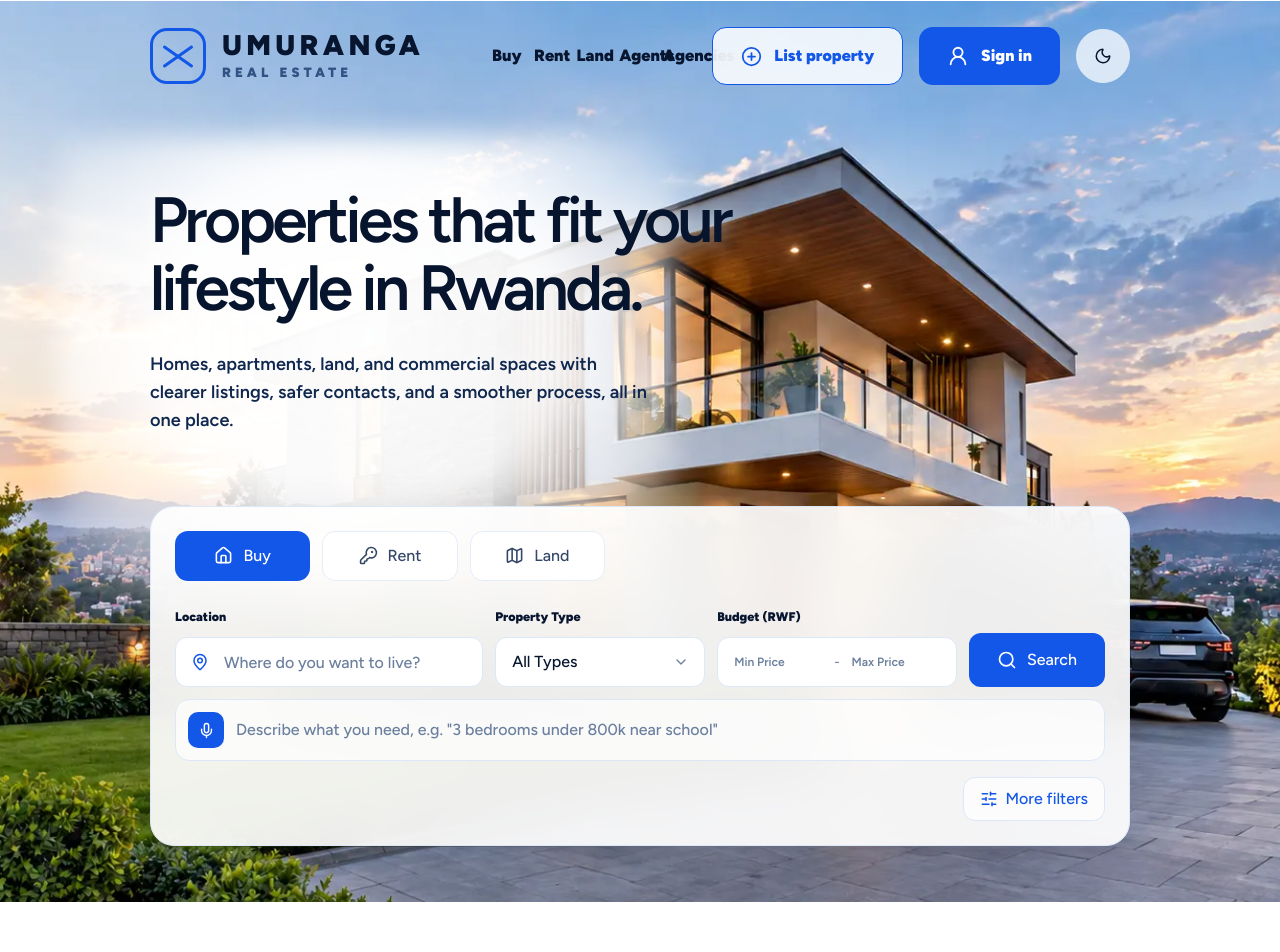
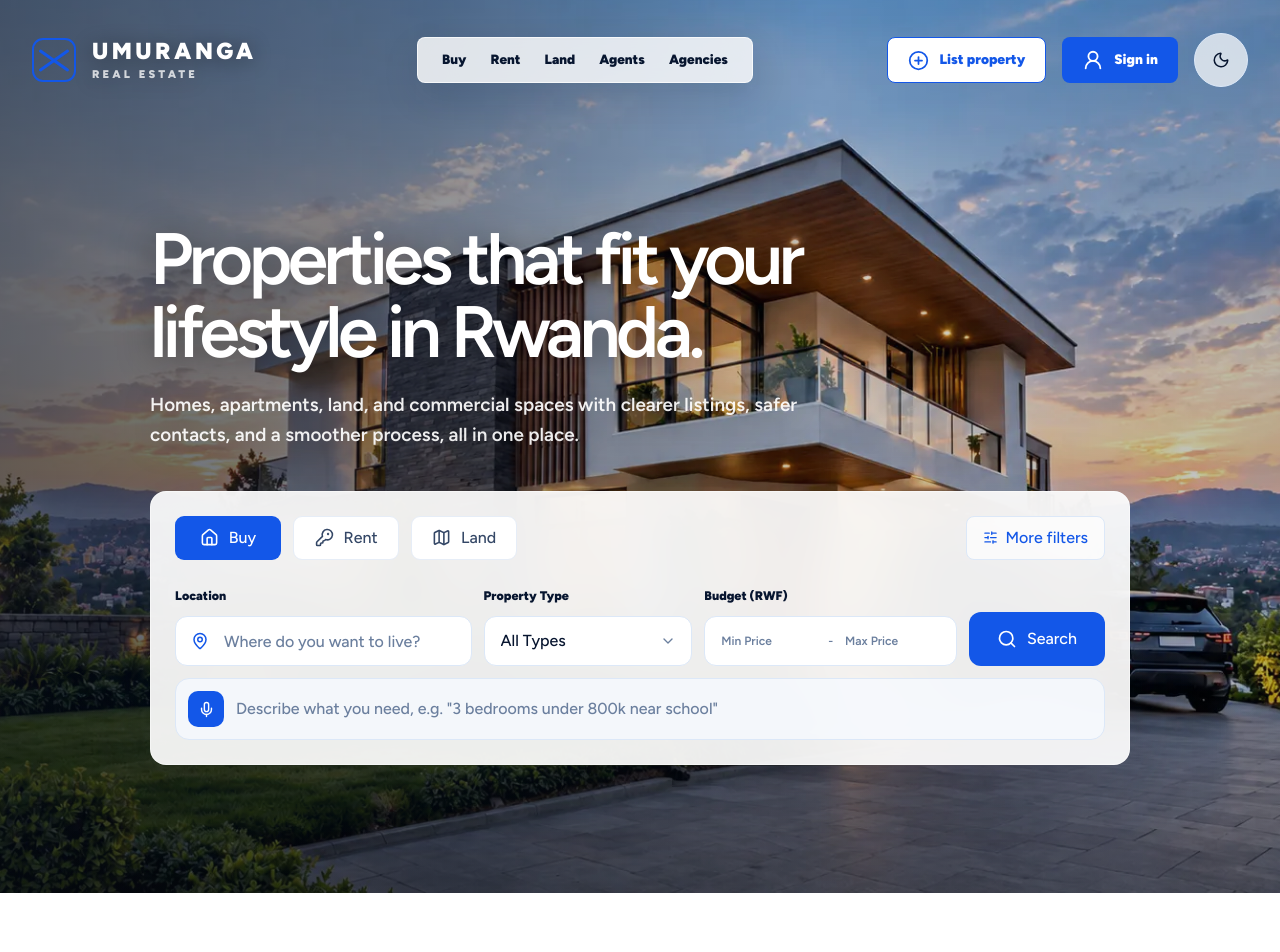
Before and after one commit to rurangwaluc/umuranga, a Next.js app in the folder apps/web/: page / in a window 1280 px wide. Shown: the top 952 px of the page. Built offline with nearby package versions, Linux system fonts and the light colour scheme.

Commit message:
Refine homepage hero and footer layout

```diff
--- a/apps/web/src/app/page.tsx
+++ b/apps/web/src/app/page.tsx
@@ -193,9 +193,9 @@ export default function HomePage() {
       <div className="w-full">
         <HeroSection />
 
-        <div className="mx-auto w-full max-w-[1480px] px-5 py-14 sm:px-8 sm:py-16 lg:px-10 lg:py-20 xl:px-12">
+        <div className="mx-auto w-full max-w-[1480px] px-5 pb-14 pt-6 sm:px-8 sm:pb-16 sm:pt-8 lg:px-10 lg:pb-20 lg:pt-10 xl:px-12">
 
-        <ScrollReveal className="mt-14 sm:mt-16" staggerChildren>
+        <ScrollReveal className="mt-8 sm:mt-10" staggerChildren>
           <section id="properties">
             <div className="mb-6 flex flex-col gap-3 sm:flex-row sm:items-end sm:justify-between">
               <div>
--- a/apps/web/src/components/home-hero-header.tsx
+++ b/apps/web/src/components/home-hero-header.tsx
@@ -103,30 +103,42 @@ export function HomeHeroHeader({
   return (
     <>
       <header
-        className={`${mobileOpen ? "fixed inset-x-0 top-0" : "sticky top-0"} z-[100] border-b transition-colors duration-300 ${
+        className={`${mobileOpen ? "fixed inset-x-0 top-0" : "sticky top-0"} z-[100] border-b px-3 transition-colors duration-300 sm:px-5 ${
           isScrolled || mobileOpen
-            ? "border-[#dce8f8]/80 bg-white/94 backdrop-blur-xl dark:border-white/10 dark:bg-[#050505]/94"
-            : "border-transparent bg-transparent"
+            ? "border-[#dce8f8] bg-white/94 py-2 backdrop-blur-xl dark:border-white/10 dark:bg-[#050505]/94"
+            : "border-transparent bg-transparent pt-3 sm:pt-4"
         }`}
       >
-        <div className="mx-auto grid h-[92px] max-w-[1540px] grid-cols-[minmax(0,1fr)_auto] items-center gap-4 px-5 sm:px-8 lg:h-[104px] lg:px-16 xl:h-[112px] xl:grid-cols-[310px_minmax(0,1fr)_430px] xl:gap-8 xl:px-[150px]">
+        <div className="mx-auto grid h-[76px] max-w-[1420px] grid-cols-[minmax(0,1fr)_auto] items-center gap-4 px-1 transition sm:h-[82px] sm:px-2 lg:h-[86px] lg:px-3 xl:h-[88px] xl:grid-cols-[280px_minmax(0,1fr)_390px] xl:gap-7">
           <Link href="/" className="flex min-w-0 items-center gap-3 sm:gap-4">
-            <span className="relative grid h-[48px] w-[48px] shrink-0 place-items-center rounded-[15px] border-[3px] border-[#1357e8] text-[#1357e8] sm:h-[56px] sm:w-[56px] sm:rounded-[17px]">
+            <span className="relative grid h-[40px] w-[40px] shrink-0 place-items-center rounded-[10px] border-[2.5px] border-[#1357e8] text-[#1357e8] sm:h-[44px] sm:w-[44px] sm:rounded-[11px]">
               <span className="absolute h-[3px] w-8 -rotate-35 rounded-full bg-[#1357e8] sm:w-9" />
               <span className="absolute h-[3px] w-8 rotate-35 rounded-full bg-[#1357e8] sm:w-9" />
             </span>
 
             <span className="min-w-0 leading-none">
-              <span className="block whitespace-nowrap text-[1.22rem] font-black uppercase tracking-[0.15em] text-[#07152f] dark:text-white min-[380px]:text-[1.28rem] sm:text-[1.55rem] xl:text-[1.78rem]">
+              <span className={`block whitespace-nowrap text-[1.05rem] font-black uppercase tracking-[0.15em] min-[380px]:text-[1.12rem] sm:text-[1.28rem] xl:text-[1.45rem] ${
+                  isScrolled || mobileOpen
+                    ? "text-[#07152f] drop-shadow-none dark:text-white"
+                    : "text-white drop-shadow-[0_2px_10px_rgba(0,0,0,0.45)]"
+                }`}>
                 UMURANGA
               </span>
-              <span className="mt-1.5 block whitespace-nowrap text-[0.66rem] font-black uppercase tracking-[0.3em] text-[#315384] dark:text-white/62 sm:text-[0.76rem] xl:text-[0.84rem]">
+              <span className={`mt-1.5 block whitespace-nowrap text-[0.58rem] font-black uppercase tracking-[0.28em] sm:text-[0.64rem] xl:text-[0.7rem] ${
+                  isScrolled || mobileOpen
+                    ? "text-[#315384] drop-shadow-none dark:text-white/62"
+                    : "text-white/76 drop-shadow-[0_2px_10px_rgba(0,0,0,0.45)]"
+                }`}>
                 Real Estate
               </span>
             </span>
           </Link>
 
-          <nav className="hidden items-center justify-center gap-10 whitespace-nowrap text-[1.02rem] font-black text-[#07152f] dark:text-white xl:flex">
+          <nav className={`hidden h-[46px] w-fit items-center justify-center gap-6 justify-self-center whitespace-nowrap rounded-[8px] px-6 text-[0.84rem] font-black transition xl:flex ${
+              isScrolled || mobileOpen
+                ? "text-[#07152f] dark:text-white"
+                : "border border-white/70 bg-white/82 text-[#07152f] shadow-[0_14px_36px_rgba(7,21,47,0.12)] backdrop-blur-xl dark:border-white/10 dark:bg-[#050505]/56 dark:text-white dark:shadow-none"
+            }`}>
             {visibleNavLinks.map((item) => (
               <Link key={item.label} href={item.href} className="transition hover:text-[#1357e8]">
                 {item.label}
@@ -137,7 +149,7 @@ export function HomeHeroHeader({
           <div className="hidden items-center justify-end gap-4 xl:flex">
             <Link
               href={listPropertyHref}
-              className="inline-flex h-[58px] items-center justify-center gap-3 whitespace-nowrap rounded-[14px] border border-[#1357e8] bg-white/86 px-7 text-[1rem] font-black text-[#1357e8] backdrop-blur-xl transition hover:bg-white dark:border-[#2f6bff] dark:bg-white dark:text-[#1357e8] dark:hover:bg-[#f4f7ff]"
+              className="inline-flex h-[46px] items-center justify-center gap-2.5 whitespace-nowrap rounded-[8px] border border-[#1357e8] bg-white px-5 text-[0.86rem] font-black text-[#1357e8] transition hover:bg-[#f6f9ff] dark:border-[#2f6bff] dark:bg-white dark:text-[#1357e8] dark:hover:bg-[#f4f7ff]"
             >
               <CirclePlus size={21} />
               List property
@@ -145,7 +157,7 @@ export function HomeHeroHeader({
 
             <Link
               href={dashboardHref}
-              className="inline-flex h-[58px] items-center justify-center gap-3 whitespace-nowrap rounded-[14px] bg-[#1357e8] px-7 text-[1rem] font-black text-white transition hover:bg-[#0f49c7]"
+              className="inline-flex h-[46px] items-center justify-center gap-2.5 whitespace-nowrap rounded-[8px] bg-[#1357e8] px-5 text-[0.86rem] font-black text-white transition hover:bg-[#0f49c7]"
             >
               <UserRound size={22} />
               {userLabel}
--- a/apps/web/src/components/home-hero.tsx
+++ b/apps/web/src/components/home-hero.tsx
@@ -29,6 +29,7 @@ const navLinks = [
   { label: "Agencies", href: "#agencies" },
   { label: "How it works", href: "#how-it-works" },
 ];
+
 
 const searchTabs = [
   { label: "Buy", icon: Home },
@@ -624,25 +625,26 @@ export function HeroSection() {
         }`}
       >
 
-      <div className="relative -mt-[92px] min-h-screen overflow-hidden bg-white dark:bg-[#050505] lg:-mt-[104px] xl:-mt-[112px]">
+      <div className="relative -mt-[92px] min-h-[790px] overflow-hidden bg-white dark:bg-[#050505] sm:min-h-[830px] lg:-mt-[104px] lg:min-h-[860px] xl:-mt-[112px] xl:min-h-[900px]">
         <Image
           src="/images/home/hero-umuranga-premium.webp"
           alt="Modern hillside property in Rwanda"
           fill
           priority
           sizes="100vw"
-          className="object-cover object-[58%_center] dark:brightness-[0.62] dark:saturate-[0.92] sm:object-[61%_center] lg:object-[64%_center]"
+          className="object-cover object-[58%_center] brightness-[0.9] saturate-[0.98] dark:brightness-[0.72] dark:saturate-[0.92] sm:object-[61%_center] lg:object-[64%_center]"
         />
 
-        <div className="pointer-events-none absolute left-[-92px] top-[112px] h-[500px] w-[560px] bg-[radial-gradient(ellipse_at_48%_42%,rgba(255,255,255,0.99)_0%,rgba(255,255,255,0.94)_45%,rgba(255,255,255,0.56)_68%,rgba(255,255,255,0)_88%)] blur-[14px] dark:bg-[radial-gradient(ellipse_at_48%_42%,rgba(0,0,0,0.82)_0%,rgba(0,0,0,0.66)_48%,rgba(0,0,0,0.2)_72%,rgba(0,0,0,0)_91%)] sm:left-[-28px] sm:w-[620px] lg:left-[58px] lg:top-[136px] lg:h-[475px] lg:w-[620px]" />
+        <div className="pointer-events-none absolute inset-0 bg-[linear-gradient(90deg,rgba(5,13,30,0.58)_0%,rgba(5,13,30,0.38)_34%,rgba(5,13,30,0.08)_64%,rgba(5,13,30,0.18)_100%)]" />
+        <div className="pointer-events-none absolute inset-x-0 bottom-0 h-[28%] bg-[linear-gradient(180deg,rgba(5,5,5,0)_0%,rgba(5,5,5,0.34)_100%)]" />
 
-        <div className="relative z-10 mx-auto flex min-h-[calc(100svh-92px)] max-w-[1540px] flex-col px-5 pb-8 pt-[150px] sm:px-8 sm:pt-[160px] lg:min-h-[calc(100vh-104px)] lg:px-16 lg:pb-14 lg:pt-[215px] xl:min-h-[calc(100vh-112px)] xl:px-[150px] xl:pt-[185px]">
-          <div className="max-w-[590px]">
-            <h1 className="max-w-[640px] text-[1.9rem] font-semibold leading-[1.06] tracking-[-0.055em] text-[#06142d] drop-shadow-[0_2px_10px_rgba(255,255,255,0.55)] dark:text-white dark:drop-shadow-[0_2px_14px_rgba(0,0,0,0.55)] min-[390px]:text-[2.18rem] sm:text-[3.05rem] lg:text-[4rem]">
+        <div className="relative z-10 mx-auto flex min-h-[790px] max-w-[1540px] flex-col justify-center px-5 pb-10 pt-[118px] sm:min-h-[830px] sm:px-8 sm:pt-[128px] lg:min-h-[860px] lg:px-16 lg:pb-12 lg:pt-[142px] xl:min-h-[900px] xl:px-[150px] xl:pt-[150px]">
+          <div className="max-w-[760px]">
+            <h1 className="max-w-[760px] text-[2.22rem] font-semibold leading-[1.01] tracking-[-0.06em] text-white drop-shadow-[0_3px_18px_rgba(0,0,0,0.48)] min-[390px]:text-[2.6rem] sm:text-[3.55rem] lg:text-[4.55rem]">
               Properties that fit your lifestyle in Rwanda.
             </h1>
 
-            <p className="mt-4 max-w-[455px] text-[0.86rem] font-semibold leading-[1.55] text-[#10284f] drop-shadow-[0_2px_14px_rgba(255,255,255,0.96)] dark:text-white/88 dark:drop-shadow-[0_2px_14px_rgba(0,0,0,0.65)] min-[390px]:text-[0.9rem] sm:mt-6 sm:text-[1.06rem] lg:mt-7 lg:max-w-[500px] lg:text-[1.13rem]">
+            <p className="mt-5 max-w-[620px] text-[0.94rem] font-semibold leading-[1.62] text-white/92 drop-shadow-[0_3px_16px_rgba(0,0,0,0.45)] min-[390px]:text-[1rem] sm:text-[1.1rem] lg:max-w-[650px] lg:text-[1.18rem]">
               Homes, apartments, land, and commercial spaces with clearer
               listings, safer contacts, and a smoother process, all in one place.
             </p>
@@ -650,15 +652,16 @@ export function HeroSection() {
 
           <form
             onSubmit={handleSubmit}
-            className="mt-8 w-full max-w-[1000px] rounded-[16px] border border-[#dce8f8] bg-white/92 p-3 text-[#07152f] shadow-[0_18px_55px_rgba(7,21,47,0.12)] backdrop-blur-xl dark:border-white/12 dark:bg-[#0A0A0A]/94 dark:text-white dark:shadow-none sm:p-5 lg:mt-[4.5rem] lg:rounded-[24px] lg:p-6"
+            className="mt-8 w-full max-w-[1160px] rounded-[14px] border border-white/45 bg-white/92 p-4 text-[#07152f] shadow-[0_30px_90px_rgba(7,21,47,0.22)] backdrop-blur-xl dark:border-white/12 dark:bg-[#0A0A0A]/96 dark:text-white dark:shadow-none sm:p-5 lg:mt-10 lg:rounded-[16px] lg:p-6"
           >
-            <div className="grid grid-cols-3 gap-2 sm:max-w-[430px] sm:gap-3">
+              <div className="flex flex-col gap-3 sm:flex-row sm:items-center sm:justify-between">
+            <div className="grid w-full grid-cols-3 gap-2 sm:w-auto sm:max-w-none sm:gap-3">
               {searchTabs.map((tab) => (
                 <button
                   key={tab.label}
                   type="button"
                   onClick={() => updateSearch("mode", tab.label)}
-                  className={`flex h-[42px] items-center justify-center gap-2 rounded-[11px] text-[0.84rem] font-semibold transition sm:h-[50px] sm:gap-2.5 sm:rounded-[13px] sm:text-[0.95rem] ${
+                  className={`flex h-[42px] items-center justify-center gap-2 rounded-[9px] px-3 text-[0.84rem] font-semibold transition sm:h-[44px] sm:min-w-[112px] sm:gap-2.5 sm:rounded-[9px] sm:px-5 sm:text-[0.9rem] ${
                     search.mode === tab.label
                       ? "bg-[#1357e8] text-white dark:bg-[#2f6bff]"
                       : "border border-[#e6edf7] bg-white text-[#344766] hover:bg-[#f6f9ff] dark:border-white/12 dark:bg-[#141414] dark:text-white/86 dark:hover:bg-[#1C1C1C]"
@@ -669,8 +672,20 @@ export function HeroSection() {
                 </button>
               ))}
             </div>
+                <button
+                  type="button"
+                  onClick={goToSearch}
+                  className="hidden h-[44px] items-center justify-center gap-2 rounded-[8px] border border-[#dce8f8] bg-white/72 px-4 text-xs font-black text-[#1357e8] transition hover:border-[#1357e8] hover:bg-white dark:border-white/12 dark:bg-[#111111] dark:text-[#7da2ff] dark:hover:border-[#2f6bff] sm:inline-flex"
+                >
+                  <SlidersHorizontal size={15} />
+                  {search.advanced.length > 0
+                    ? `Filters (${search.advanced.length})`
+                    : "More filters"}
+                </button>
+              </div>
 
-              <div className="mt-5 grid grid-cols-1 items-end gap-3 sm:grid-cols-2 lg:mt-7 lg:grid-cols-[1.35fr_0.92fr_1.05fr_auto]">
+
+              <div className="mt-5 grid grid-cols-1 items-end gap-3 sm:grid-cols-2 lg:mt-7 lg:grid-cols-[1.35fr_0.95fr_1.15fr_auto]">
                 <SearchField label="Location">
                   <TextInput
                     icon={<MapPin size={18} />}
@@ -725,7 +740,7 @@ export function HeroSection() {
                 </button>
               </div>
 
-              <div className="mt-3 rounded-[14px] border border-[#dce8f8] bg-white/70 p-2 dark:border-white/12 dark:bg-[#111111] sm:p-3">
+              <div className="mt-3 rounded-[14px] border border-[#dce8f8] bg-[#f7faff]/82 p-2 dark:border-white/12 dark:bg-[#111111] sm:p-3">
                 <div className="flex flex-col gap-3 lg:flex-row lg:items-center lg:justify-between">
                   <div className="flex min-w-0 flex-1 items-center gap-3">
                     <button
@@ -863,20 +878,6 @@ export function HeroSection() {
               </div>
             ) : null}
 
-            <div className="mt-4 hidden justify-start sm:flex sm:justify-end">
-              <button
-                type="button"
-                onClick={goToSearch}
-                className="inline-flex h-11 w-full items-center justify-center gap-2 rounded-[12px] border border-[#dce8f8] bg-white/70 px-4 text-sm font-black text-[#1357e8] transition hover:border-[#1357e8] hover:bg-white sm:w-auto dark:border-white/12 dark:bg-[#111111] dark:text-[#7da2ff] dark:hover:border-[#2f6bff]"
-              >
-                <SlidersHorizontal size={18} />
-                {advancedOpen
-                  ? "Hide filters"
-                  : search.advanced.length > 0
-                    ? `Filters (${search.advanced.length})`
-                    : "More filters"}
-              </button>
-            </div>
 
             {false ? (
               <div className="mt-4 hidden rounded-[16px] border border-[#dce8f8] bg-white/70 p-4 dark:border-white/12 dark:bg-[#111111] lg:block">
@@ -955,8 +956,11 @@ export function HeroSection() {
               </div>
             ) : null}
           </form>
+
+
+              </div>
+
         </div>
-      </div>
 
       {advancedOpen ? (
         <MobileAdvancedSearchPortal
```
Also changed, not shown: apps/web/src/components/site-footer.tsx (+1 -45 lines).
